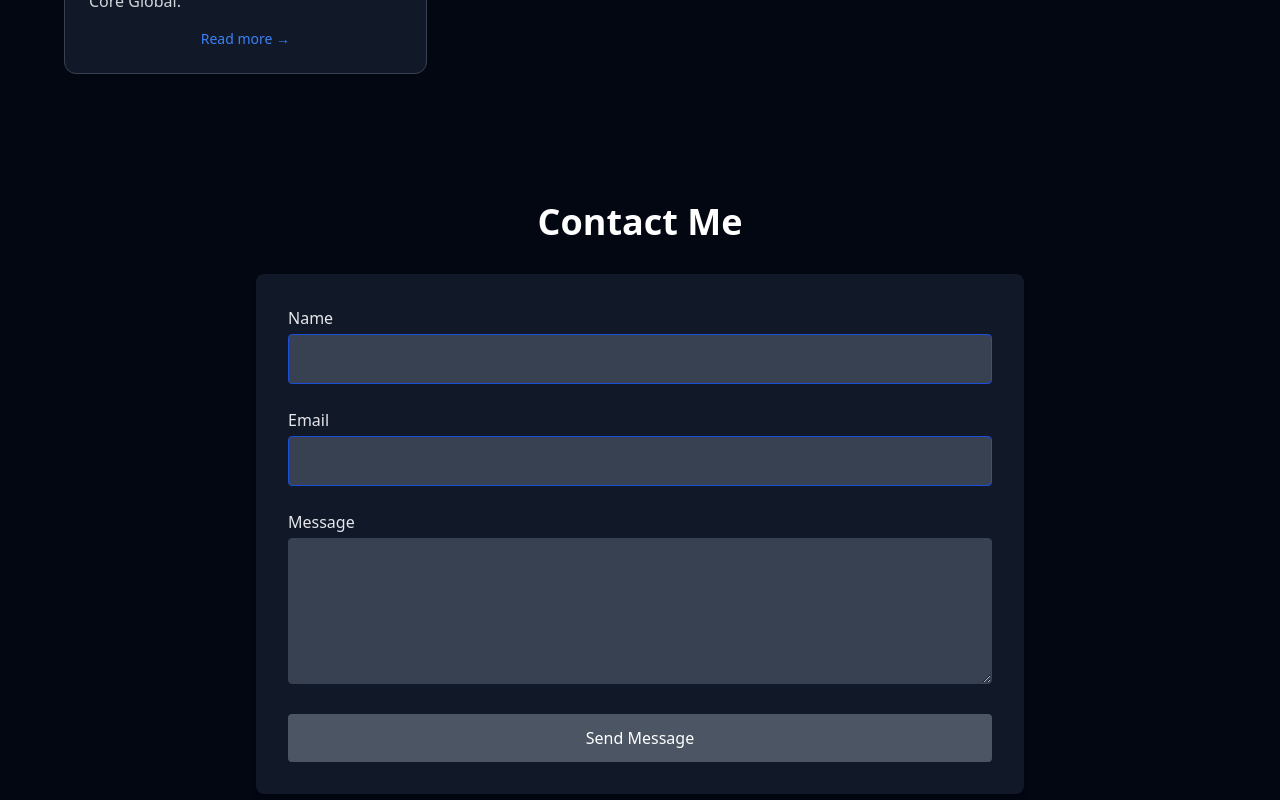
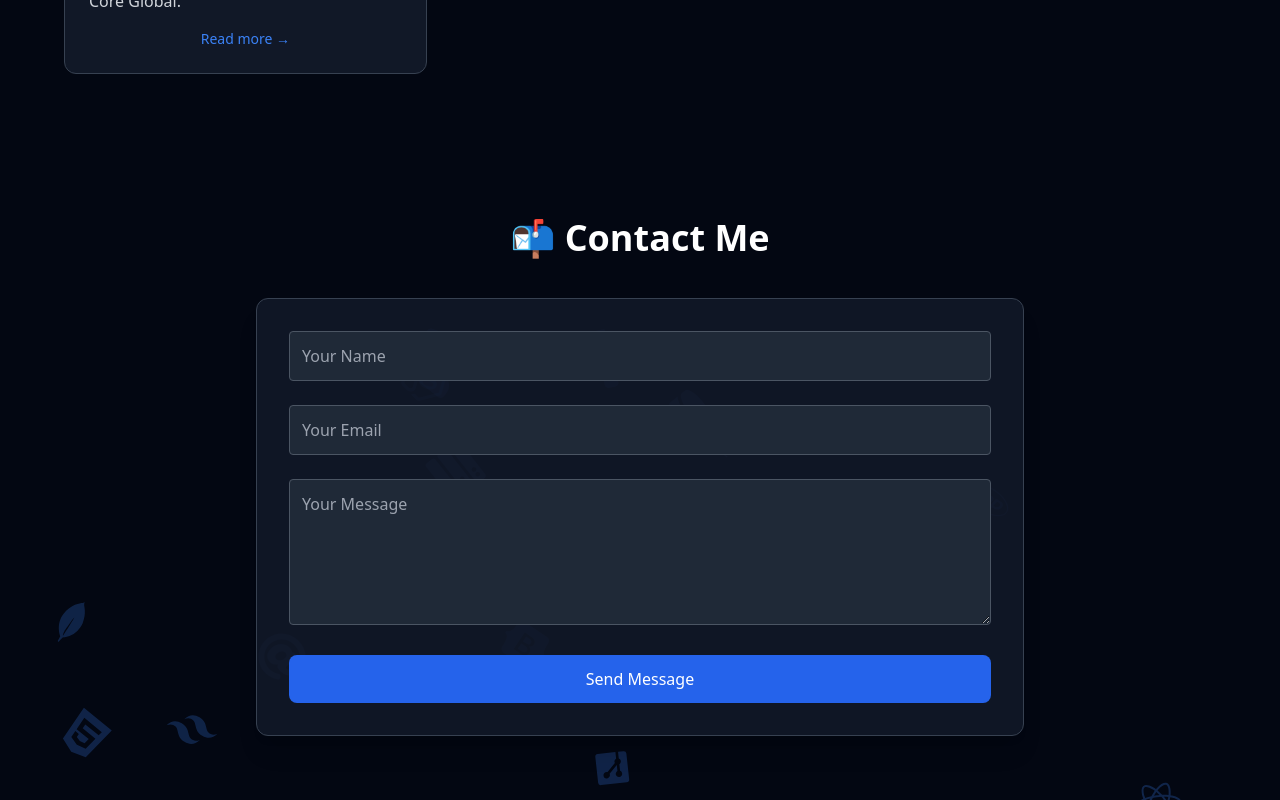
Before and after one commit to Mr-Samad3011/Portfolio, a React (Vite) app: page / in a window 1280 px wide. Shown: the part 3980-4780 px from the top of the page. Built offline with nearby package versions, Linux system fonts and the light colour scheme.

Commit message:
Update Contact.jsx

```diff
--- a/src/components/Contact.jsx
+++ b/src/components/Contact.jsx
@@ -1,14 +1,111 @@
-import React, { useState } from 'react';
-import emailjs from '@emailjs/browser';
+import React, { useState, useEffect, useRef, useMemo } from "react";
+import { motion } from "framer-motion";
+import emailjs from "@emailjs/browser";
+
+import {
+  FaEnvelope,
+  FaPaperPlane,
+  FaUser,
+  FaAt,
+  FaReact,
+  FaNodeJs,
+  FaPhp,
+  FaGitAlt,
+  FaHtml5,
+  FaCss3Alt,
+  FaJsSquare,
+  FaDatabase,
+  FaTools,
+  FaServer,
+  FaBootstrap,
+} from "react-icons/fa";
+
+import {
+  SiTailwindcss,
+  SiMongodb,
+  SiMysql,
+  SiPostman,
+} from "react-icons/si";
+
+/* 🎈 ICON LIST */
+const icons = [
+  FaEnvelope,
+  FaPaperPlane,
+  FaUser,
+  FaAt,
+  FaReact,
+  FaJsSquare,
+  FaHtml5,
+  FaCss3Alt,
+  SiTailwindcss,
+  FaBootstrap,
+  FaNodeJs,
+  FaServer,
+  FaPhp,
+  FaDatabase,
+  SiMongodb,
+  SiMysql,
+  FaGitAlt,
+  SiPostman,
+  FaTools,
+];
+
+const ICON_SIZE = 60;
 
 const Contact = () => {
-  const [form, setForm] = useState({ name: '', email: '', message: '' });
+  const sectionRef = useRef(null);
+  const [size, setSize] = useState({ width: 0, height: 0 });
+
+  const [form, setForm] = useState({
+    name: "",
+    email: "",
+    message: "",
+  });
+
   const [isSending, setIsSending] = useState(false);
-  const [modal, setModal] = useState({ show: false, message: '', success: true });
+  const [modal, setModal] = useState({
+    show: false,
+    message: "",
+    success: true,
+  });
 
-  const handleChange = (e) => {
+  /* 📐 SECTION SIZE */
+  useEffect(() => {
+    const updateSize = () => {
+      if (sectionRef.current) {
+        const rect = sectionRef.current.getBoundingClientRect();
+        setSize({ width: rect.width, height: rect.height });
+      }
+    };
+    updateSize();
+    window.addEventListener("resize", updateSize);
+    return () => window.removeEventListener("resize", updateSize);
+  }, []);
+
+  /* 🎲 RANDOM POSITIONS (ONLY ONCE) */
+  const bubbles = useMemo(() => {
+    if (!size.width || !size.height) return [];
+
+    return icons.map(() => {
+      const startX = Math.random() * (size.width - ICON_SIZE);
+      const startY = Math.random() * (size.height - ICON_SIZE);
+      const endX = Math.random() * (size.width - ICON_SIZE);
+      const endY = Math.random() * (size.height - ICON_SIZE);
+
+      return {
+        startX,
+        startY,
+        endX,
+        endY,
+        duration: 35 + Math.random() * 20,
+        delay: Math.random() * 5,
+      };
+    });
+  }, [size]);
+
+  /* ✏ FORM */
+  const handleChange = (e) =>
     setForm({ ...form, [e.target.name]: e.target.value });
-  };
 
   const handleSubmit = (e) => {
     e.preventDefault();
@@ -16,28 +113,27 @@ const Contact = () => {
 
     emailjs
       .send(
-        'service_x6tv2jd',
-        'template_vo64sdp',
+        "service_x6tv2jd",
+        "template_vo64sdp",
         {
           from_name: form.name,
           from_email: form.email,
           message: form.message,
         },
-        'dN67mw49evlHABjSA'
+        "dN67mw49evlHABjSA"
       )
       .then(() => {
         setModal({
           show: true,
-          message: '✅ Message sent successfully!',
+          message: "✅ Message sent successfully!",
           success: true,
         });
-        setForm({ name: '', email: '', message: '' });
+        setForm({ name: "", email: "", message: "" });
       })
-      .catch((error) => {
-        console.error('EmailJS Error:', error);
+      .catch(() => {
         setModal({
           show: true,
-          message: '❌ Failed to send message. Please try again later.',
+          message: "❌ Failed to send message",
           success: false,
         });
       })
@@ -46,74 +142,113 @@ const Contact = () => {
 
   return (
     <section
+      ref={sectionRef}
       id="contact"
-      className="w-full min-h-screen px-6 py-16 bg-gray-950 dark:bg-gray-950"
+      className="relative w-full min-h-screen bg-gray-950 px-6 py-20 overflow-hidden"
     >
-      <div className="max-w-3xl mx-auto text-center">
-        <h2 className="text-3xl sm:text-4xl font-bold text-white mb-8">
-          Contact Me
-        </h2>
+      {/* 🎈 FLOATING BUBBLES (ALWAYS RUNNING) */}
+      {bubbles.map((b, i) => {
+        const Icon = icons[i];
+        return (
+          <motion.div
+            key={i}
+            className="absolute text-blue-500 opacity-30 pointer-events-none"
+            style={{ fontSize: "3rem" }}
+            initial={{ x: b.startX, y: b.startY }}
+            animate={{
+              x: [b.startX, b.endX, b.startX],
+              y: [b.startY, b.endY, b.startY],
+              rotate: [0, 180, 360],
+              opacity: [0.2, 0.35, 0.2],
+            }}
+            transition={{
+              duration: b.duration,
+              delay: b.delay,
+              repeat: Infinity,
+              ease: "linear",
+            }}
+          >
+            <Icon />
+          </motion.div>
+        );
+      })}
 
-        <form
+      {/* 📬 CONTENT (SCROLL ANIMATED) */}
+      <div className="relative z-20 max-w-3xl mx-auto text-center">
+        {/* HEADING */}
+        <motion.h2
+          initial={{ opacity: 0, y: -40 }}
+          whileInView={{ opacity: 1, y: 0 }}
+          viewport={{ once: false, amount: 0.5 }}
+          transition={{ duration: 0.6 }}
+          className="text-3xl sm:text-4xl font-bold text-white mb-10"
+        >
+          📬 Contact Me
+        </motion.h2>
+
+        {/* FORM */}
+        <motion.form
           onSubmit={handleSubmit}
-          className="space-y-6 text-left bg-gray-900 dark:bg-gray-900 p-8 rounded-lg shadow-md"
+          initial={{ opacity: 0, y: 60 }}
+          whileInView={{ opacity: 1, y: 0 }}
+          viewport={{ once: false, amount: 0.4 }}
+          transition={{ duration: 0.7, ease: "easeOut" }}
+          className="space-y-6 bg-gray-900/90 p-8 rounded-xl shadow-xl border border-gray-700 text-left"
         >
-          <div>
-            <label className="block text-gray-200 mb-1">Name</label>
           <input
             type="text"
             name="name"
+            placeholder="Your Name"
             value={form.name}
             onChange={handleChange}
-              className="w-full p-3 rounded bg-gray-700 border border-blue-700 text-white"
+            className="w-full p-3 bg-gray-800 border border-gray-600 text-white rounded"
             required
           />
-          </div>
 
-          <div>
-            <label className="block text-gray-200 mb-1">Email</label>
           <input
             type="email"
             name="email"
+            placeholder="Your Email"
             value={form.email}
             onChange={handleChange}
-              className="w-full p-3 rounded bg-gray-700 border border-blue-700 text-white"
+            className="w-full p-3 bg-gray-800 border border-gray-600 text-white rounded"
             required
           />
-          </div>
 
-          <div>
-            <label className="block text-gray-200 mb-1">Message</label>
           <textarea
             name="message"
             rows="5"
+            placeholder="Your Message"
             value={form.message}
             onChange={handleChange}
-              className="w-full p-3 rounded bg-gray-700 border border-gray-700 text-white"
+            className="w-full p-3 bg-gray-800 border border-gray-600 text-white rounded"
             required
-            ></textarea>
-          </div>
+          />
 
           <button
             type="submit"
-            className="w-full bg-gray-600 text-white py-3 rounded hover:bg-blue-700 transition disabled:opacity-50"
             disabled={isSending}
+            className="w-full bg-blue-600 hover:bg-blue-700 text-white py-3 rounded-lg transition"
           >
-            {isSending ? 'Sending...' : 'Send Message'}
+            {isSending ? "Sending..." : "Send Message"}
           </button>
-        </form>
+        </motion.form>
       </div>
 
-      {/* Modal */}
+      {/* ✅ MODAL */}
       {modal.show && (
-        <div className="fixed inset-0 flex items-center justify-center bg-black bg-opacity-40 z-50">
-          <div className="bg-white dark:bg-gray-800 p-6 rounded-lg shadow-lg w-80 text-center">
-            <p className={`text-lg font-semibold ${modal.success ? 'text-green-600' : 'text-red-500'}`}>
+        <div className="fixed inset-0 bg-black/60 flex items-center justify-center z-50">
+          <div className="bg-white dark:bg-gray-800 p-6 rounded-lg text-center w-80">
+            <p
+              className={`text-lg font-semibold ${
+                modal.success ? "text-green-600" : "text-red-500"
+              }`}
+            >
               {modal.message}
             </p>
             <button
               onClick={() => setModal({ ...modal, show: false })}
-              className="mt-4 px-4 py-2 bg-blue-600 text-white rounded hover:bg-blue-700"
+              className="mt-4 px-4 py-2 bg-blue-600 text-white rounded"
             >
               OK
             </button>
```
Lines whose indentation alone changed are shown as unchanged.
